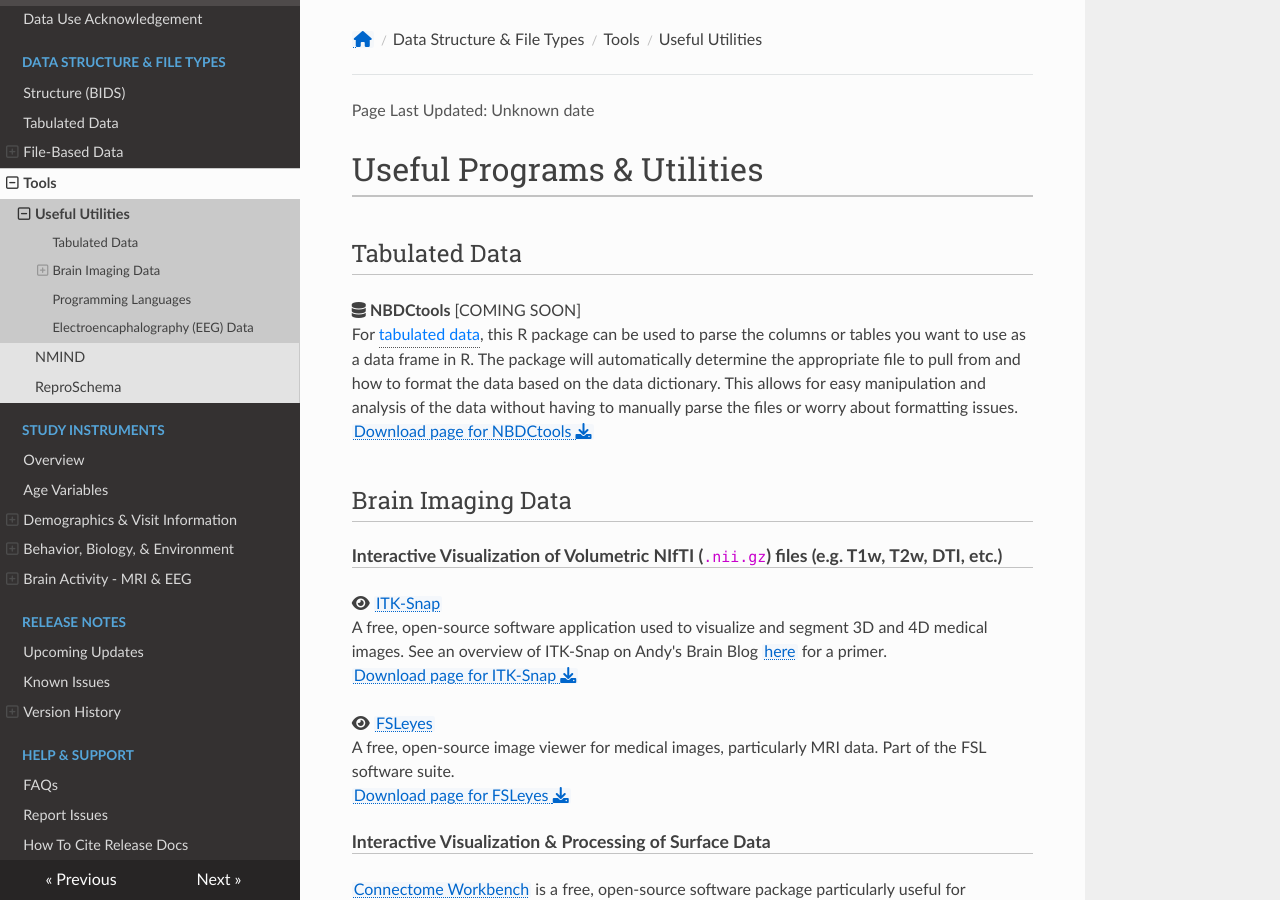
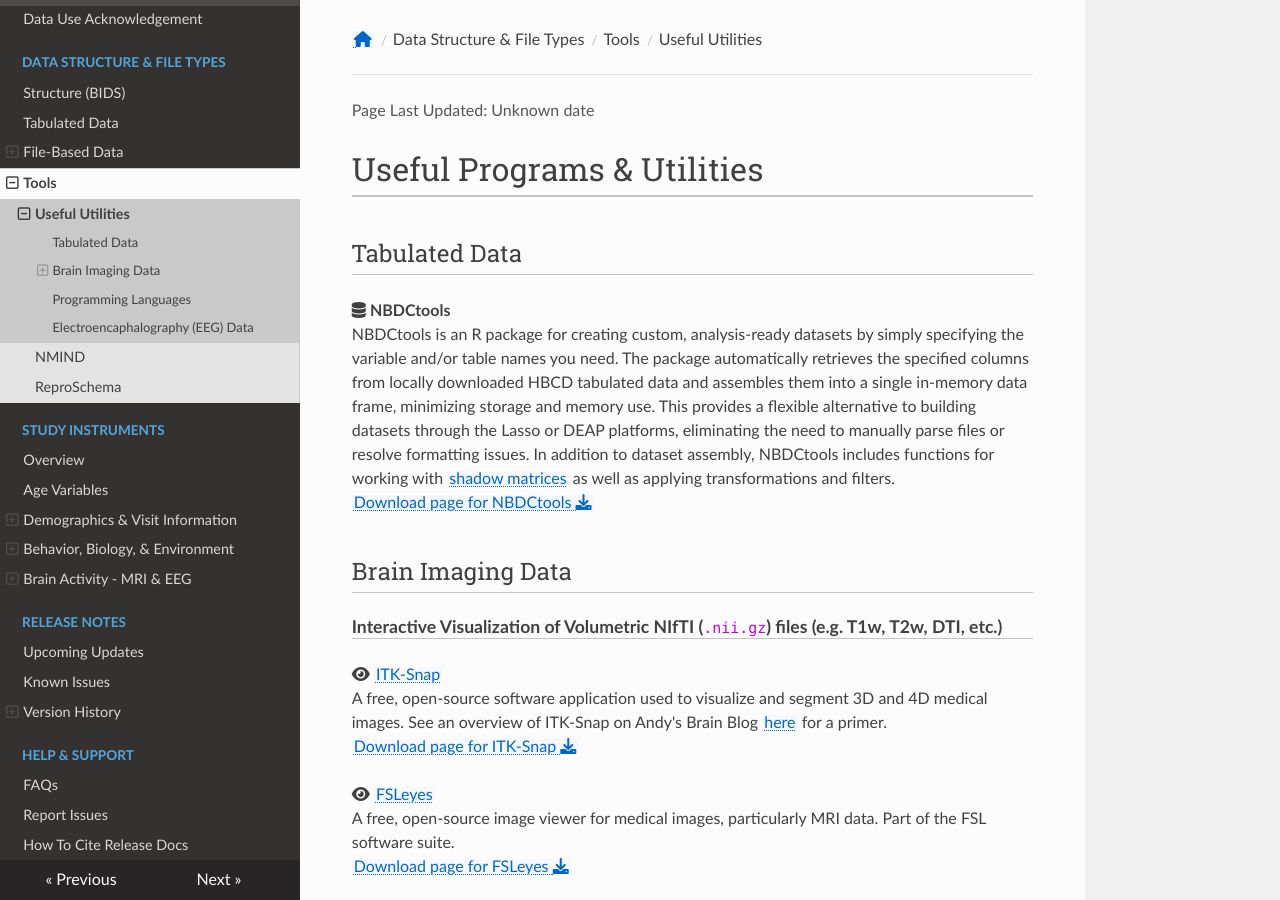
Before and after one commit to nbdc-datahub/hbcd-docs, an MkDocs documentation site: the page built from docs/datacuration/recprograms.md, in a window 1280 px wide and 900 px high. Built offline with MkDocs 1.6.1, drawn with Linux system fonts in a browser that asks for light colours; nearby versions of some CDN libraries.

Commit message:
update NBDCtools description

```diff
--- a/docs/datacuration/recprograms.md
+++ b/docs/datacuration/recprograms.md
@@ -1,9 +1,9 @@
 # Useful Programs & Utilities
 
 ## Tabulated Data
-<i class="fas fa-database"></i> **NBDCtools** [COMING SOON]
-For <span class="tooltip">tabulated data<span class="tooltiptext">instrument and derived data<br>(tabulated format)</span></span>, this R package can be used to parse the columns or tables you want to use as a data frame in R. The package will automatically determine the appropriate file to pull from and how to format the data based on the data dictionary. This allows for easy manipulation and analysis of the data without having to manually parse the files or worry about formatting issues.
-[Download page for NBDCtools <i class="fa fa-download"></i>]()
+<i class="fas fa-database"></i> **NBDCtools**
+NBDCtools is an R package for creating custom, analysis-ready datasets by simply specifying the variable and/or table names you need. The package automatically retrieves the specified columns from locally downloaded HBCD tabulated data and assembles them into a single in-memory data frame, minimizing storage and memory use. This provides a flexible alternative to building datasets through the Lasso or DEAP platforms, eliminating the need to manually parse files or resolve formatting issues. In addition to dataset assembly, NBDCtools includes functions for working with [shadow matrices](phenotypes.md#shadow-matrices) as well as applying transformations and filters.
+[Download page for NBDCtools <i class="fa fa-download"></i>](https://software.nbdc-datahub.org/NBDCtools/index.html)
 
 ## Brain Imaging Data
 #### Interactive Visualization of Volumetric NIfTI (`.nii.gz`) files (e.g. T1w, T2w, DTI, etc.)
```
